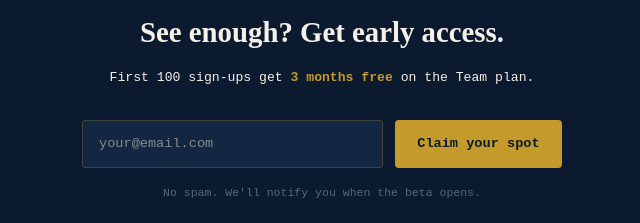
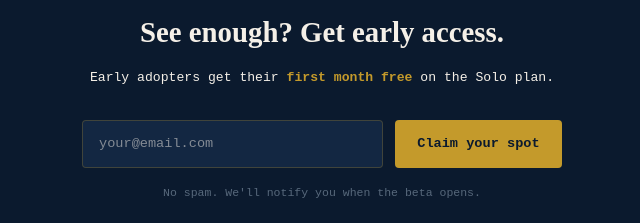
Before and after one commit to get-tmonier/vigie, an Astro site in the folder packages/landing/: page /see-in-action in a window 1280 px wide. Shown: the part 2589-2812 px from the top of the page, 318-958 px from the left. Built offline with nearby package versions, Linux system fonts and the light colour scheme; Astro itself is replaced by a stand-in of ours.

Commit message:
fix(landing): update early adopter offer to first month free on Solo

```diff
--- a/packages/landing/src/components/Hero.astro
+++ b/packages/landing/src/components/Hero.astro
@@ -42,7 +42,7 @@ import helmsmanImg from '../assets/helmsman.png';
           onmouseover="this.style.background='#D4AA3C'"
           onmouseout="this.style.background='#C49A2B'"
         >
-          Claim your spot — 3 months free
+          Claim your spot
         </a>
         <a
           class="hero-btn"
--- a/packages/landing/src/components/Waitlist.astro
+++ b/packages/landing/src/components/Waitlist.astro
@@ -23,7 +23,7 @@ import WheelMark from './WheelMark.astro';
     <p
       style="font-family: 'JetBrains Mono', monospace; font-size: 0.82rem; color: #F5F0E8; margin: 0 0 2rem; line-height: 1.6;"
     >
-      First 100 sign-ups get <span style="color: #C49A2B; font-weight: 600;">3 months free</span> on the Team plan.
+      Early adopters get their <span style="color: #C49A2B; font-weight: 600;">first month free</span> on the Solo plan.
     </p>
 
     <div class="newsletter-form-container">
--- a/packages/landing/src/pages/see-in-action.astro
+++ b/packages/landing/src/pages/see-in-action.astro
@@ -70,7 +70,7 @@ import Footer from '../components/Footer.astro';
         <p
           style="font-family: 'JetBrains Mono', monospace; font-size: 0.82rem; color: #F5F0E8; margin: 0 0 2rem; line-height: 1.6;"
         >
-          First 100 sign-ups get <span style="color: #C49A2B; font-weight: 600;">3 months free</span> on the Team plan.
+          Early adopters get their <span style="color: #C49A2B; font-weight: 600;">first month free</span> on the Solo plan.
         </p>
 
         <div class="newsletter-form-container">
```
